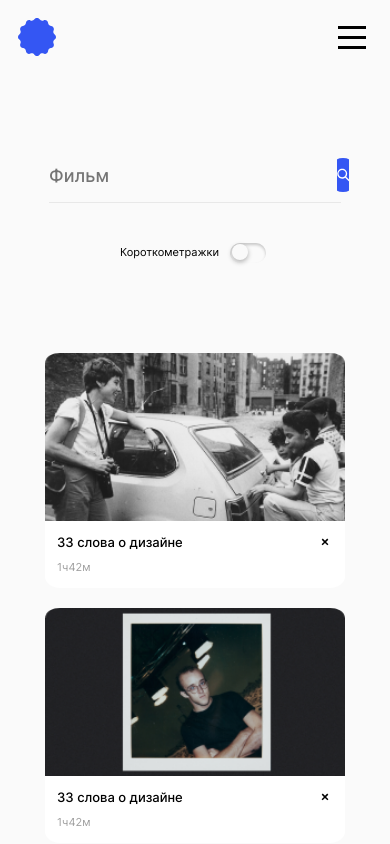
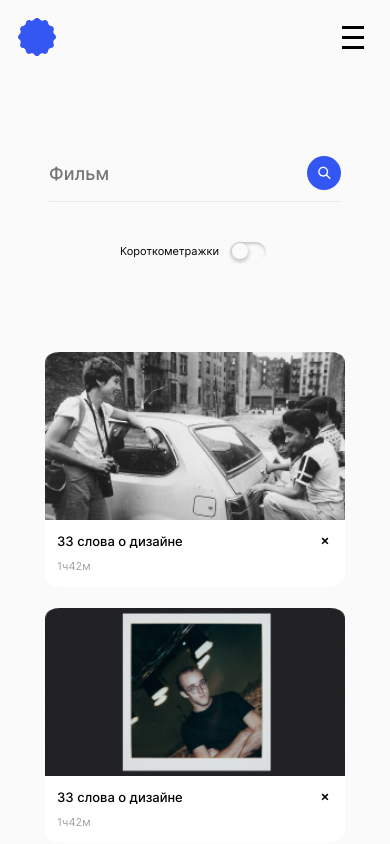
Before and after one commit to Moscow89er/movies-explorer-frontend, a React app: page /saved-movies in a window 390 px wide. Shown: the top 844 px of the page. Built offline with nearby package versions, Linux system fonts and the light colour scheme.

Commit message:
работа над inputs

```diff
--- a/src/components/Footer/Footer.css
+++ b/src/components/Footer/Footer.css
@@ -4,7 +4,7 @@
     align-items: center;
     display: flex;
     flex-direction: column;
-    background: #F8F8F8;
+    background: #FAFAFA;
 }
 
 .footer__title {
--- a/src/components/FormContainer/FormContainer.css
+++ b/src/components/FormContainer/FormContainer.css
@@ -80,7 +80,7 @@
     line-height: normal;
     position: absolute;
     left: 0;
-    bottom: -2px;
+    bottom: -3px;
     max-width: 396px;
 }
 
--- a/src/components/FormContainer/FormContainer.js
+++ b/src/components/FormContainer/FormContainer.js
@@ -25,6 +25,7 @@ function FormContainer ({ titleText, buttonText, paragraphText, parentComponent
                             <input
                                 type="text"
                                 name="name"
+                                placeholder="Введите имя"
                                 value={formValues.name}
                                 onChange={handleInputChange}
                                 className={`form-container__input ${formErrors.name ? "form-container__input_error" : ""}`}
@@ -41,6 +42,7 @@ function FormContainer ({ titleText, buttonText, paragraphText, parentComponent
                         <input
                             type="email"
                             name="email"
+                            placeholder="Введите адрес почты"
                             value={formValues.email}
                             onChange={handleInputChange}
                             className={`form-container__input ${formErrors.email ? "form-container__input_error" : ""}`}
@@ -53,6 +55,7 @@ function FormContainer ({ titleText, buttonText, paragraphText, parentComponent
                         <input
                             type="password"
                             name="password"
+                            placeholder="Введите пароль"
                             value={formValues.password}
                             onChange={handleInputChange}
                             className={`form-container__input ${formErrors.password ? "form-container__input_error" : ""}`}
--- a/src/components/MoviesCardList/MoviesCardList.css
+++ b/src/components/MoviesCardList/MoviesCardList.css
@@ -1,7 +1,7 @@
 .movies-cardlist {
     width: 90%;
     max-width: 1140px;
-    margin: 68px auto 30px;
+    margin: 70px auto 30px;
     padding: 0;
     display: grid;
     grid-template-columns: repeat(auto-fill, minmax(270px, 1fr));
@@ -116,7 +116,7 @@
 
 @media (max-width: 920px) {
     .movies-cardlist {
-        margin: 84px auto 30px;
+        margin: 86px auto 30px;
         width: 92%;
         max-width: 768px;
         grid-auto-rows: 257px;
@@ -147,6 +147,6 @@
     .movies-cardlist {
         margin: 44px auto 30px;
         grid-auto-rows: auto;
-        row-gap: 20px;
+        row-gap: 21px;
     }
 }
--- a/src/components/MoviesCardList/MoviesCardList.js
+++ b/src/components/MoviesCardList/MoviesCardList.js
@@ -8,7 +8,7 @@ function MoviesCardList ({ movies, parentComponent }) {
                     <img
                         src={movie.pic}
                         className="movies-card__pic"
-                        alt="Изображение фильма"
+                        alt={movie.title}
                     />
                     <div className="movies-card__container">
                         <h3 className="movies-card__title">{movie.title}</h3>
--- a/src/components/NavTab/NavTab.css
+++ b/src/components/NavTab/NavTab.css
@@ -223,6 +223,11 @@
         display: none;
     }
 
+    .nav-tab__button {
+        width: 34px;
+        margin-left: 10px;
+    }
+
     .nav-tab__button-close {
         margin: 14px 14px 0 auto
     }
--- a/src/components/Profile/Profile.js
+++ b/src/components/Profile/Profile.js
@@ -24,6 +24,7 @@ function Profile () {
                         <input
                             type="text"
                             name="name"
+                            placeholder="Введите имя"
                             value={formValues.name || ""}
                             onChange={handleInputChange}
                             className={`profile__input ${formErrors.name ? "profile__input_error" : ""}`}
@@ -40,6 +41,7 @@ function Profile () {
                         <input
                             type="email"
                             name="email"
+                            placeholder="Введите адрес почты"
                             value={formValues.email || ""}
                             onChange={handleInputChange}
                             className={`profile__input ${formErrors.email ? "profile__input_error" : ""}`}
--- a/src/components/SearchForm/SearchForm.css
+++ b/src/components/SearchForm/SearchForm.css
@@ -7,13 +7,15 @@
 }
 
 .search__form {
-    margin: 58px auto 0;
-    width: 90%;
-    max-width: 1140px;
-    border-bottom: 1px solid #E8E8E8;
-    display: flex;
-    justify-content: space-between;
-    padding: 13px;
+  margin: 66px auto 0;
+  width: 90%;
+  max-width: 1140px;
+  height: 44px;
+  border-bottom: 1px solid #E8E8E8;
+  display: flex;
+  justify-content: space-between;
+  align-items: center;
+  padding-bottom: 7px;
 }
 
 .search__input {
@@ -26,6 +28,10 @@
     font-style: normal;
     font-weight: 500;
     line-height: normal;
+}
+
+.search__input:focus {
+  font-size: 34px;
 }
 
 .search__button {
@@ -75,7 +81,7 @@
 .search__text-checkbox:before {
 	content: '';
 	position: absolute;
-	top: -4px;
+	top: 0;
 	left: 0;
 	width: 36px;
 	height: 20px;
@@ -88,7 +94,7 @@
 .search__text-checkbox:after {
 	content: '';
 	position: absolute;
-	top: -2px;
+	top: 2px;
 	left: 2px;
 	width: 16px;
 	height: 16px;
@@ -110,7 +116,7 @@
   .search__form {
     width: 92%;
     max-width: 768px;
-    margin: 80px auto 0;
+    margin: 72px auto 0;
     padding: 0 0 13px;
   }
 
@@ -120,15 +126,17 @@
     flex-direction: row-reverse;
   }
   .search__text-checkbox {
-    line-height: 14px;
+    line-height: 11px;
     padding: 0 50px 0 0;
   }
 
   .search__text-checkbox:before {
+    top: -5px;
     left: 130px;
   }
 
   .search__text-checkbox:after {
+    top: -4px;
     left: 132px;
   }
 
@@ -141,12 +149,23 @@
   .search__form {
     width: 92%;
     max-width: 292px;
+    height: 30px;
     margin: 84px auto 0;
-    padding: 0 0 10px;
+    padding: 0 0 13px;
   }
 
   .search__input {
     font-size: 18px;
+    max-width: 200px;
+  }
+
+  .nav-tab__button {
+    width: 30px;
+    margin-right: 10px;
+  }
+
+  .search__input:focus {
+    font-size: 24px;
   }
 
   .search__container {
--- a/src/components/SearchForm/SearchForm.js
+++ b/src/components/SearchForm/SearchForm.js
@@ -2,7 +2,7 @@ function SearchForm () {
     return (
         <div className="search">
             <form className="search__form">
-                <input type="text" className="search__input" placeholder="Фильм"></input>
+                <input type="text" className="search__input" placeholder="Фильм" required></input>
                 <button type="submit" className="search__button"></button>
             </form>
             <div className="search__container">
```
